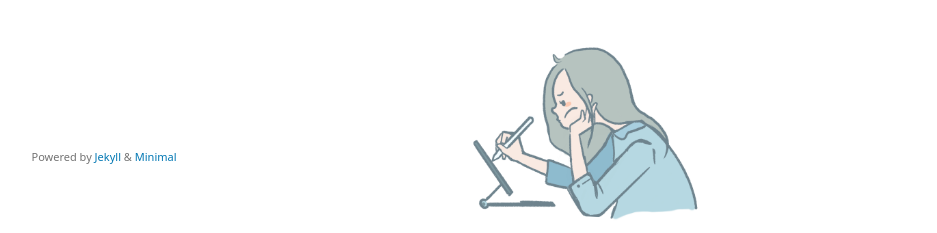
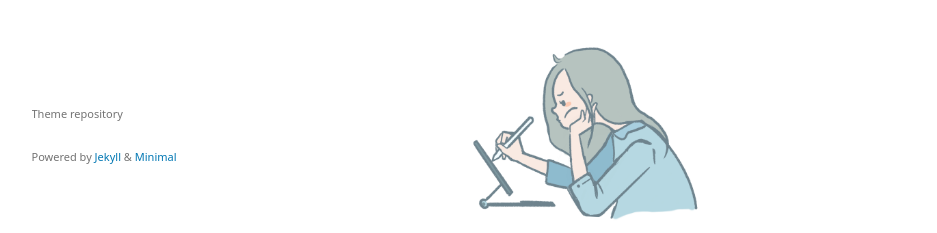
Before and after one commit to gra-w/gra-w.github.io, a Jekyll site: the page built from about2.md, in a window 1280 px wide and 900 px high, scrolled down 514 px. Shown: the part 664-897 px from the top of the window, without its empty margins (171-1108 px from the left). Built offline with Jekyll 4.4.1, drawn with Linux system fonts in a browser that asks for light colours; some web fonts are replaced; our own code applies the rules of GitHub Pages for plain Markdown files.

Commit message:
Update footer.html

```diff
--- a/_includes/footer.html
+++ b/_includes/footer.html
@@ -1,4 +1,5 @@
 <!-- {% if site.github.is_project_page %}
 <p>This project is maintained by <a href="{{ site.github.owner_url }}">{{ site.github.owner_name }}</a></p>
 {% endif %} -->
+<p><small>Theme repository <a href="https://github.com/solvaholic/reimagined-fortnight"></a></small></p>
 <p><small>Powered by <a href="https://jekyllrb.com/">Jekyll</a> & <a href="https://github.com/pages-themes/minimal">Minimal</a></small></p>
```
